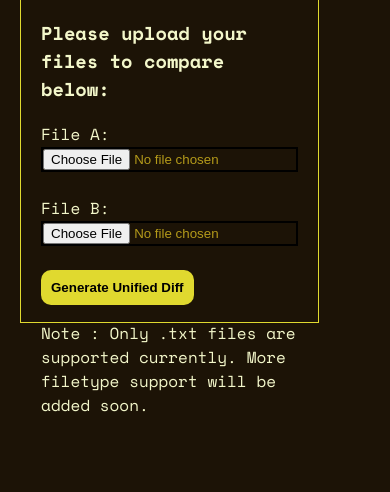
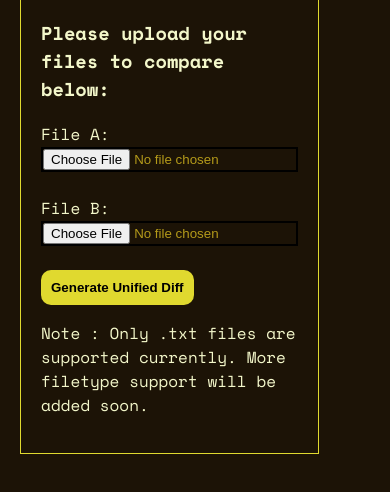
Before and after one commit to sashpawar11/betterdiff, a plain HTML site: page index.html in a window 390 px wide. Shown: the part 254-746 px from the top of the page. Drawn offline with nearby package versions, Linux system fonts and the light colour scheme.

Commit message:
add responsive fix

```diff
--- a/src/styles.css
+++ b/src/styles.css
@@ -32,7 +32,7 @@ input[type=file] {
     gap: 100px;
 }
 .inputarea{
-    height: 50vh;
+    height: fit-content;
     width: 50vh;
     border: 1px solid #e0d92f;
     color:#f3f7ca;
```
